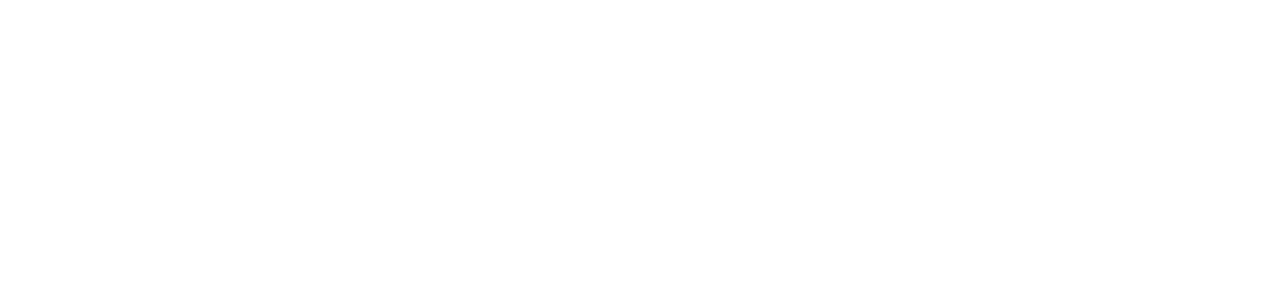
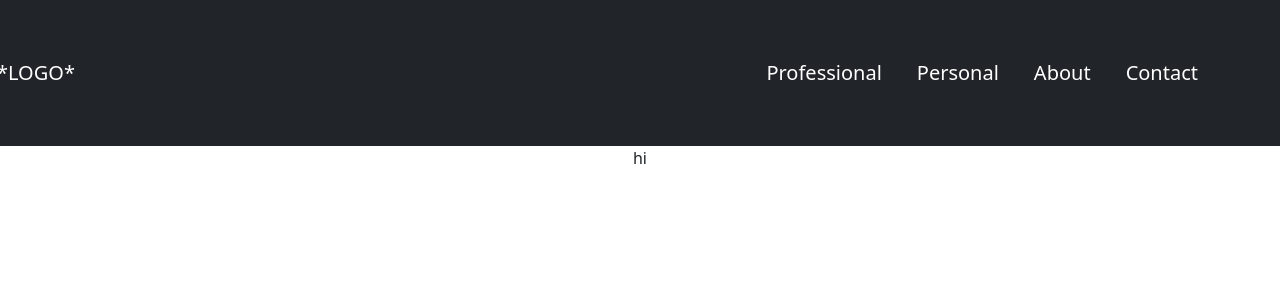
Before and after one commit to Laurencvengros/sandman-photos, a React (Create React App) app: page /about in a window 1280 px wide. Before the commit this address had no page. Shown: the top 300 px of the page. Built offline with nearby package versions, Linux system fonts and the light colour scheme.

Commit message:
changed color and connected about route

```diff
--- a/src/App.js
+++ b/src/App.js
@@ -4,6 +4,7 @@
 import { BrowserRouter as Router, Routes, Route } from "react-router-dom";
 import Navigation from "./components/Navigation"
 import Footer from './components/Footer';
+import About from './components/About';
 import Home from './components/Home';
 
 function App() {
@@ -12,7 +13,8 @@
       <Router>
 
         <Routes>
-        <Route path="/"  element={<Home/>}/>
+          <Route path="/"  element={<Home/>}/>
+          <Route path='/about' element={<About/>}/>
         </Routes>
       </Router>
 
--- a/src/Styles/Home.css
+++ b/src/Styles/Home.css
@@ -19,15 +19,19 @@
 .heading{
    margin-top: 50px;
    font-size: 40px;
+   color: rgb(88, 131, 117)
 
 }
 
 .links{
     margin-right: 10px;
     text-decoration: none;
-    color: black;
+    color: rgb(87, 87, 87);
     font-size: 25px
 
+}
+.links:hover{
+    color: rgb(88, 131, 117)
 }
 
 .margin{
@@ -38,7 +42,8 @@
     display: block;
     text-align: center;
     line-height: 100px;
-    margin-top: 350px
+    margin-top: 350px;
+
 }
 @media screen and (max-width:991px) {
     .margin{
--- /dev/null
+++ b/src/components/About.js
@@ -0,0 +1,16 @@
+import React from "react";
+import 'bootstrap/dist/css/bootstrap.min.css';
+import Navigation from '../components/Navigation'
+
+function About(){
+    return(
+        <React.Fragment>
+            <Navigation/>
+            <div> hi</div>
+        </React.Fragment>
+
+    )
+
+};
+
+export default About;
--- a/src/components/Home.js
+++ b/src/components/Home.js
@@ -14,7 +14,7 @@
 function Home() {
     return (
       <React.Fragment>
-        <IconContext.Provider value={{ color: 'black', size: '2em' }}>
+        <IconContext.Provider value={{ color: 'rgb(88, 131, 117)', size: '2em' }}>
             <Container fluid className="no-gutters">
                     <Row className="no-gutters">
                         <Col xs={12} sm={12} md={12} lg={6} className="no-gutters">
@@ -23,7 +23,7 @@
 
                         </Col>
                         <Col xs={12} sm={12} md={12} lg={6} >
-                            <div className='heading'>Sandman Photos</div>
+                            <div className='heading'>Sandman Photography</div>
                             <div className="margin">
                                 <Link className="links" to="/professional">Professional |</Link>
                                 <Link className="links" to="/personal">Personal |</Link>
--- a/src/components/Navigation.js
+++ b/src/components/Navigation.js
@@ -15,7 +15,7 @@
 
     <Navbar collapseOnSelect expand="lg" bg="dark" variant="dark">
        <Container className="header" >
-       <NavLink className='logo' to="/home" >*LOGO*</NavLink>
+       <NavLink className='logo' to="/" >*LOGO*</NavLink>
           <Navbar.Toggle aria-controls="responsive-navbar-nav" />
            <Navbar.Collapse id="responsive-navbar-nav">
              <Nav className="ms-auto tab" >
```
